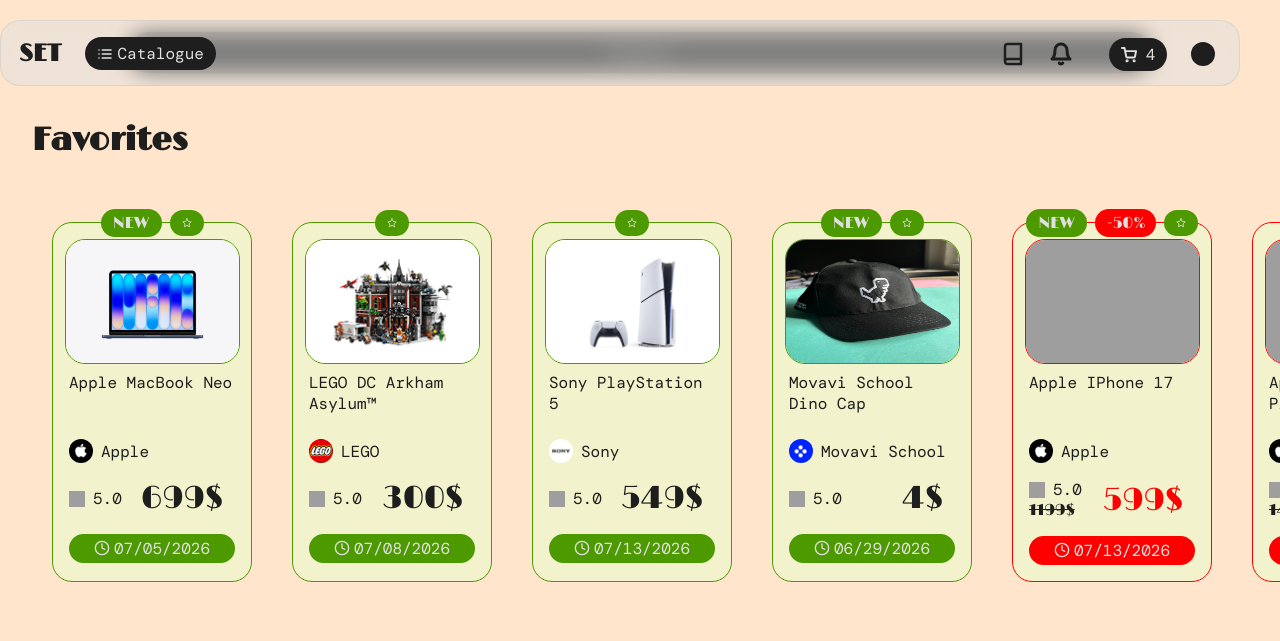
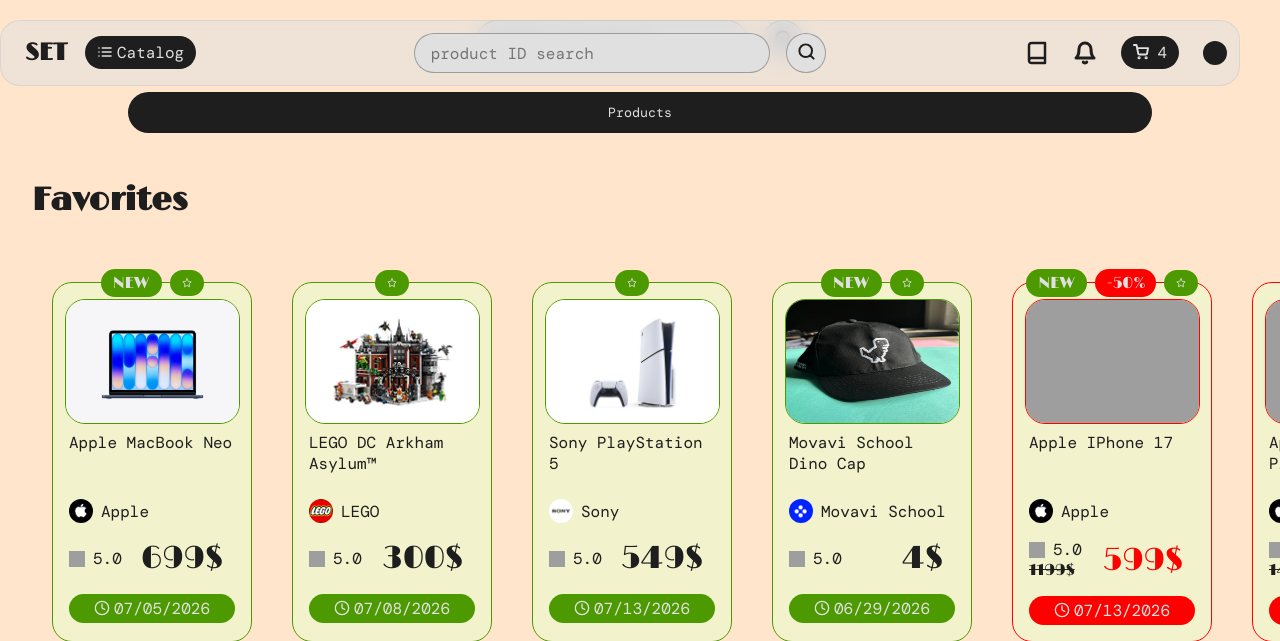
Before and after one commit to timkut86/SET, a Flask app: page /catalog in a window 1280 px wide. Shown: the top 641 px of the page. Run offline with Flask 3, Linux system fonts and the light colour scheme; grey boxes are pictures that could not be loaded.

Commit message:
SET v1.1 b3

```diff
--- a/app.py
+++ b/app.py
@@ -57,6 +57,10 @@ def photos_looking():
 def help():
     return render_template('help.html')
 
+@app.route('/mySETaccount')
+def mySETaccount():
+    return render_template('mySETaccount.html')
+
 if __name__ == '__main__':
     serve(app, host='0.0.0.0', port=8080)
 
--- /dev/null
+++ b/static/js/catalog-search.js
@@ -0,0 +1,5 @@
+const nav_search_find_m = document.getElementById("mSET-catalog-search_");
+const nav_search_m = document.getElementById("mSET-catalog-search");
+nav_search_find_m.onclick = function(){
+    window.location.href = `product?id=${nav_search_m.value}`;
+}
--- a/static/js/loading-screen.js
+++ b/static/js/loading-screen.js
@@ -4,4 +4,9 @@ if(timer == "null") timer = 400;
 setTimeout(function(){
     const ls = document.getElementById("loading-screen");
     ls.style.display = "none";
+    //if(document.querySelector("#pp_t").innerHTML == "name") document.querySelector(".product-page").innerHTML = "0";
 }, timer)
+let hadvisited = 0
+hadvisited = localStorage.getItem("hadvisited");
+if(hadvisited == "null") hadvisited = 1;
+localStorage.setItem("hadvisited", hadvisited)
--- a/static/js/navigation.js
+++ b/static/js/navigation.js
@@ -1,21 +1,17 @@
 const body = document.getElementById("body");
 
 const navigation = `<div class = "navigation">
-        <div class="nav-part-1">
-            <div class="navigation-button nb-s" id="nb-m">
-                <div class="navigation-button nb-m" id="nb-m" style="background: url(../static/icons/Dark/More\ vertical.svg);">
-                    <a href=""></a>
-                </div>
-            </div>
+        <div class="nav-part-1-updated">
             <div class="navigation-button" id="nb-logo">
                 <a href="/"><h1>SET</h1></a>
             </div>
-            <!--<div class="navigation-button" id="nb">
-                <a href="index" id="regular">Home</a>
-            </div>-->
-            <button class="black-nb" id="open-catalog_btn"><div class="catalog_btn_padding"><img src="../static/icons/Light/List.svg"><p>Catalogue</p></div></button>
+            <button class="black-nb" id="open-catalog_btn"><div class="catalog_btn_padding"><img src="../static/icons/Light/List.svg"><p>Catalog</p></div></button>
         </div>
-        <div class="nav-part-2">
+        <div class="nav-part-2-updated">
+            <input type="text" id="nav-search" placeholder="product ID search">
+            <button id="nav-search-find"><img src="../static/icons/Dark/Search(1).svg"></button>
+        </div>
+        <div class="nav-part-3-updated">
             <div class="navigation-button nb-" id="nb-icon" style="background: url(../static/icons/Dark/Book.svg);">
                 <a href="orders"></a>
             </div>
@@ -38,6 +34,7 @@ const navigation = `<div class = "navigation">
                     <p id="regular">**** 8274</p>
                     <p id="regular">$175,69</p>
                 </a>
+                <div class="button2" id="regular"><a href="mySETaccount"><p>My SET Account</p></a></div>
                 <div class="button2" id="regular"><a href="orders"><p>Orders</p></a></div>
                 <div class="button2" id="regular"><a href="notifications"><p>Notifications</p></a></div>
                 <div class="button2" id="regular"><a href="settings"><p>Settings</p></a></div>
@@ -625,6 +622,13 @@ function selectt(){
     }
 }
 
+const nav_search_find = document.getElementById("nav-search-find")
+const nav_search = document.getElementById("nav-search")
+
+nav_search_find.onclick = function(){
+    window.location.href = `product?id=${nav_search.value}`;
+}
+
 const profile_menu = document.getElementById("profile-menu");
 const open_profile_menu = document.getElementById("open-profile-menu");
 var pm = 0;
--- a/static/js/product_page.js
+++ b/static/js/product_page.js
@@ -3,7 +3,6 @@ fetch("../static/Products/data.json")
   .then(_data => {
       product_id = localStorage.getItem('product_id');
       localStorage.setItem('product_id', product_id);
-      console.log(_data)
       var new_ = 0;
       var sales_ = 0;
       var favotite = 0;
@@ -20,7 +19,7 @@ fetch("../static/Products/data.json")
               <main class="product-page-desktop green">
                   <div class="product-page-block-1">
                       <div class="ppb1-info">
-                          <h1>${_data[product_id].product_name}</h1>
+                          <h1 id="pp____ID">${_data[product_id].product_name}</h1>
                           <div class="ppb1-info-price">
                               <div class="ppb1-info-price-labels-and-oldprice new${new_} sales${sales_}">
                                   <div class="ppb1-info-price-label-new" id="Limelight">NEW</div>
@@ -198,6 +197,6 @@ fetch("../static/Products/data.json")
                   </div>
               </div>
         `;
-      document.querySelector(".product-page").innerHTML = page;
+      if(_data[product_id].product_name != undefined) document.querySelector(".product-page").innerHTML = page;
       console.log(`The ${_data[product_id].product_name} is loaded.`);
 });
--- a/static/style/general.css
+++ b/static/style/general.css
@@ -11,3 +11,41 @@ body{
     overflow-x:hidden;
     max-width: 100vw;
 }
+input{
+        width: 400px;
+        height: 40px;
+        background-color: #E0E0E0;
+        border: 1px solid rgba(91, 91, 91, 0.5);
+        border-radius: 20px;
+        color: #A1A1A1;
+        font-family: "DM_mono";
+        font-style: light;
+        font-size: 16px;
+        padding-left: 16px;
+        transition: 0.25s;
+    }
+    .search_btn{
+        margin-left: 16px;
+        min-width: 40px;
+        height: 40px;
+        border-radius: 30px;
+        background-color: #E0E0E0;
+        border: 1px solid rgba(91, 91, 91, 0.5);
+        img{
+            width: 50%;
+            height: 50%;
+        }
+        p{
+            margin-left: 8px;
+            margin-right: 8px;
+        }
+    }
+.search__{
+    display: flex;
+    flex-direction: row;
+    justify-content: center;
+    align-items: center;
+    height: 40px;
+    width: 100%;
+    margin-top: 20px;
+}
--- a/static/style/main.css
+++ b/static/style/main.css
@@ -24,12 +24,8 @@ main{
         font-size: 16px;
         padding-left: 8px;
         border-radius: 40px;
-        background-color: rgba(229, 255, 204, 0.5);
-        border: 1px solid #4C9900;
-        color: #A1A1A1;
         font-family: "DM_mono";
         font-style: light;
-        margin-top: 160px;
     }
     .main-buttons-block-1{
         display: flex;
--- a/static/style/nav.css
+++ b/static/style/nav.css
@@ -11,63 +11,49 @@
     text-align: center;
     z-index: 5;
     border-radius: 20px;
+    display: flex;
+    justify-content: flex-start;
+    align-items: center;
     div{
-        display: inline-block;
+        display: flex;
+        width: calc(100% / 3);
     }
-    .nav-part-1{
-        left: 0;
-        position: fixed;
+    .nav-part-1-updated{
+        justify-self: flex-start;
         display: flex;
-        flex-direction: row;
         justify-content: flex-start;
-        align-items: flex-start;
-        padding: 18px;
+        align-items: center;
+        padding: 12px;
         #nb-logo{
-            a, button{
-                color: #1E1E1E;
-            }
-        }
-        #nb{
-            a, button{
-                color: #1E1E1E;
-                font-size: 12px;
-            }
+            margin-bottom: 6px;
         }
     }
-    .nav-part-2{
-        top: 21px;
-        right: 0;
-        position: fixed;
+    .nav-part-2-updated{
+        justify-self: center;
         display: flex;
-        flex-direction: row;
-        #nb-icon{
-            width: 24px;
-            height: 24px;
-            margin: 12px;
-            margin-top: 0;
-            margin-left: 0;
-            margin-right: 24px;
-            a, button{
-                display: block;
-                width: 100%;
-                height: 100%;
-            }
+        justify-content: center;
+        align-items: center;
+    }
+    .nav-part-3-updated{
+        justify-self: flex-end;
+        display: flex;
+        justify-content: flex-end;
+        align-items: center;
+    }
+    .navigation-button{
+        width: 24px;
+        height: 24px;
+        margin-right: 12px;
+        margin-left: 12px;
+        *{
+            width: 100%;
+            height: 100%;
         }
     }
-    input{
-        width: 400px;
-        height: 40px;
-        background-color: #E0E0E0;
-        border: 1px solid rgba(91, 91, 91, 0.5);
-        border-radius: 20px;
-        transform: translateY(6px);
-        margin-top: 6.5px;
-        color: #A1A1A1;
-        font-family: "DM_mono";
-        font-style: light;
-        font-size: 16px;
-        padding-left: 16px;
-        transition: 0.25s;
+    .black-nb1{
+        margin-bottom: -6px;
+        margin-left: 12px;
+        margin-right: 12px;
     }
     input:hover{
         box-shadow: 0px 10px 20px 0px rgba(0, 0, 0, 0.5);
@@ -94,7 +80,22 @@
         }
     }
 }
-
+#nav-search-find{
+        margin-left: 16px;
+        min-width: 40px;
+        height: 40px;
+        border-radius: 30px;
+        background-color: #E0E0E0;
+        border: 1px solid rgba(91, 91, 91, 0.5);
+        img{
+            width: 50%;
+            height: 50%;
+        }
+        p{
+            margin-left: 8px;
+            margin-right: 8px;
+        }
+}
 @media screen and (max-width: 1200px) {
     .navigation input{
         width: 300px;
--- a/static/style/profile-main.css
+++ b/static/style/profile-main.css
@@ -137,7 +137,7 @@ main.profile-m{
 }
 @media (max-height: 800px) {
     .profile-menu{
-        height: 400px;
+        height: 300px;
         overflow-y: scroll;
     }
 }
--- a/templates/catalog.html
+++ b/templates/catalog.html
@@ -22,6 +22,10 @@
     <div class="navigation-wreaper"></div>
     <main class="brown catalog">
         <div class="pad"></div>
+        <div class="search__">
+            <input type="text" id="mSET-catalog-search" style="width: 270px;" placeholder="product ID search">
+            <button id="mSET-catalog-search_" class="search_btn"><img src="../static/icons/Dark/Search(1).svg"></button>
+        </div>
         <button class="black" id="regular" onclick="window.location.href = 'products';">Products</button>
         <h4>Favorites</h4>
         <div class="catalog_container cc_for_you"></div>
@@ -269,5 +273,6 @@
     <script src="../static/js/managing-footer.js"></script>
     <script src="../static/js/AWESOME.js"></script>
     <script src="../static/js/loading-screen.js"></script>
+    <script src="../static/js/catalog-search.js"></script>
 </body>
 </html>
--- a/templates/settings.html
+++ b/templates/settings.html
@@ -40,7 +40,7 @@
                 <button class="black" id="sbtn5">2000</button>
             </div>
         </div>
-        <p id="regular">SET v1.1 beta 2<br>06/11/2026</p>
+        <p id="regular">SET v1.1 beta 3<br>10/26/2026</p>
     </main>
     <div class="green footer"></div>
     <div class="nav-catalog green" id="nav-catalog"></div>
--- a/versions.txt
+++ b/versions.txt
@@ -1,3 +1,8 @@
+SET v1.1 b3
+(October 26 2026)
+
+- you can search products by ID
+
 SET v1.1 b2
 (june 11 2026)
 
```
Also changed, not shown: static/js/user.js (added, +12 -0 lines), templates/mySETaccount.html (added, +48 -0 lines), README.md, title.svg (added), 1 other file.
